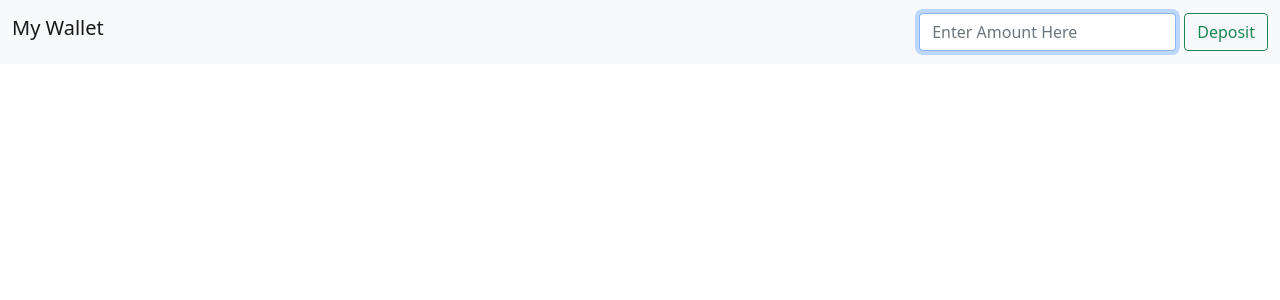
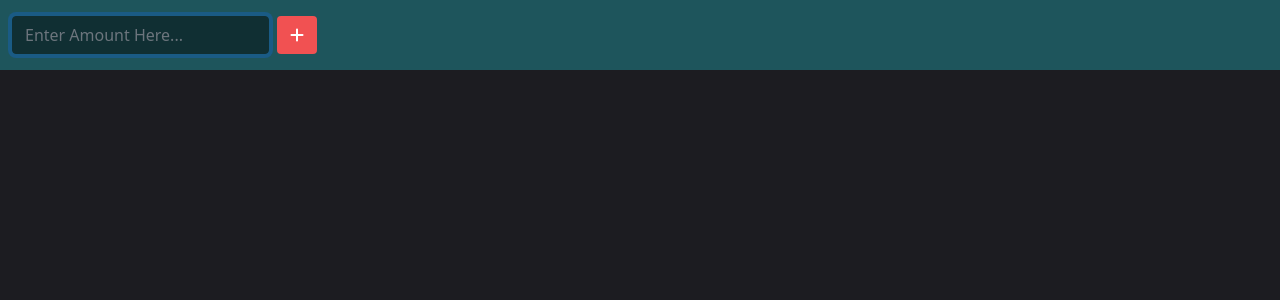
Before and after one commit to sshehrozali/savy, a React (Create React App) app: page / in a window 1280 px wide. Shown: the top 300 px of the page. Built offline with nearby package versions, Linux system fonts and the light colour scheme.

Commit message:
Updated UI of app

```diff
--- a/public/index.html
+++ b/public/index.html
@@ -11,7 +11,8 @@
     />
     <link rel="apple-touch-icon" href="%PUBLIC_URL%/logo192.png" />
     <link rel="manifest" href="%PUBLIC_URL%/manifest.json" />
-    <title>Profit Tracker App</title>
+    <script src="https://kit.fontawesome.com/96876926e3.js" crossorigin="anonymous"></script>
+    <title>Wallet App</title>
   </head>
   <body>
     <noscript>You need to enable JavaScript to run this app.</noscript>
--- /dev/null
+++ b/src/App.css
@@ -0,0 +1,21 @@
+body{
+    background: #1c1c21 !important;
+}
+
+.navbar{
+    background: #1E555C !important;
+}
+
+input{
+    background: #102f33 !important;
+    outline: none !important;
+    border-color: #102f33 !important;
+}
+
+button{
+    background: #F15152 !important;
+}
+
+    button:hover{
+        background: #e73737 !important;
+    }
--- a/src/App.js
+++ b/src/App.js
@@ -1,5 +1,6 @@
 import React from "react";
 import ReactDOM from "react-dom";
+import './App.css';
 import Savings from "./components/Savings";
 
 function App() {
@@ -99,23 +100,23 @@ function App() {
     <div className="mainAppWindow">
 
       {/* Header Component */}
-      <nav class="navbar navbar-light bg-light mb-5">
-        <div class="container-fluid">
-          <a class="navbar-brand mb-2">My Wallet</a>
+      <nav class="navbar mb-5">
+        <div class="container-fluid py-2">
+          {/* <a class="navbar-brand mb-2 text-white">My Wallet</a> */}
           <form class="d-flex">
             <input
               autoFocus
               class="form-control me-2"
               type="search"
-              placeholder="Enter Amount Here"
+              placeholder="Enter Amount Here..."
               aria-label="Search"
               value={saving.amount}
               onChange={(e) => setSaving({ amount: e.target.value, date: getDate() })}
               onKeyPress={EnterKey}
               id="amount-field"
             />
-            <button class="btn btn-outline-success" onClick={ButtonPress}>
-              Deposit
+            <button className="btn text-white" onClick={ButtonPress}>
+              <i class="fas fa-plus"></i>
             </button>
           </form>
         </div>
--- a/src/components/Savings.js
+++ b/src/components/Savings.js
@@ -1,12 +1,18 @@
 import React from "react";
+import "./css/saving.css";
 
 const Savings = (props) => {
   return (
     <div className="container mt-2" key={props.key}>
       <div class="card">
         <div class="card-body">
-          <p className="lead text-muted fs-6">{props.date}</p>
-          <p className="card-text fs-1">Rs.{props.amount}</p>
+          <p className="lead fs-6">
+            <i class="fas fa-calendar-day"></i>
+            &nbsp;
+            &nbsp;
+            {props.date}
+          </p>
+          <p className="card-text display-1">Rs.{props.amount}</p>
         </div>
       </div>
     </div>
--- /dev/null
+++ b/src/components/css/saving.css
@@ -0,0 +1,8 @@
+.card{
+    border-color: #ec9a5b !important;
+}
+
+.card-body{
+    background: #EDB183 !important;
+    outline: none;
+}
--- a/src/index.js
+++ b/src/index.js
@@ -2,6 +2,7 @@ import React from 'react';
 import ReactDOM from 'react-dom';
 import './index.css';
 import App from './App';
+import './App.css';
 import reportWebVitals from './reportWebVitals';
 import "bootstrap/dist/css/bootstrap.min.css"
 
```
